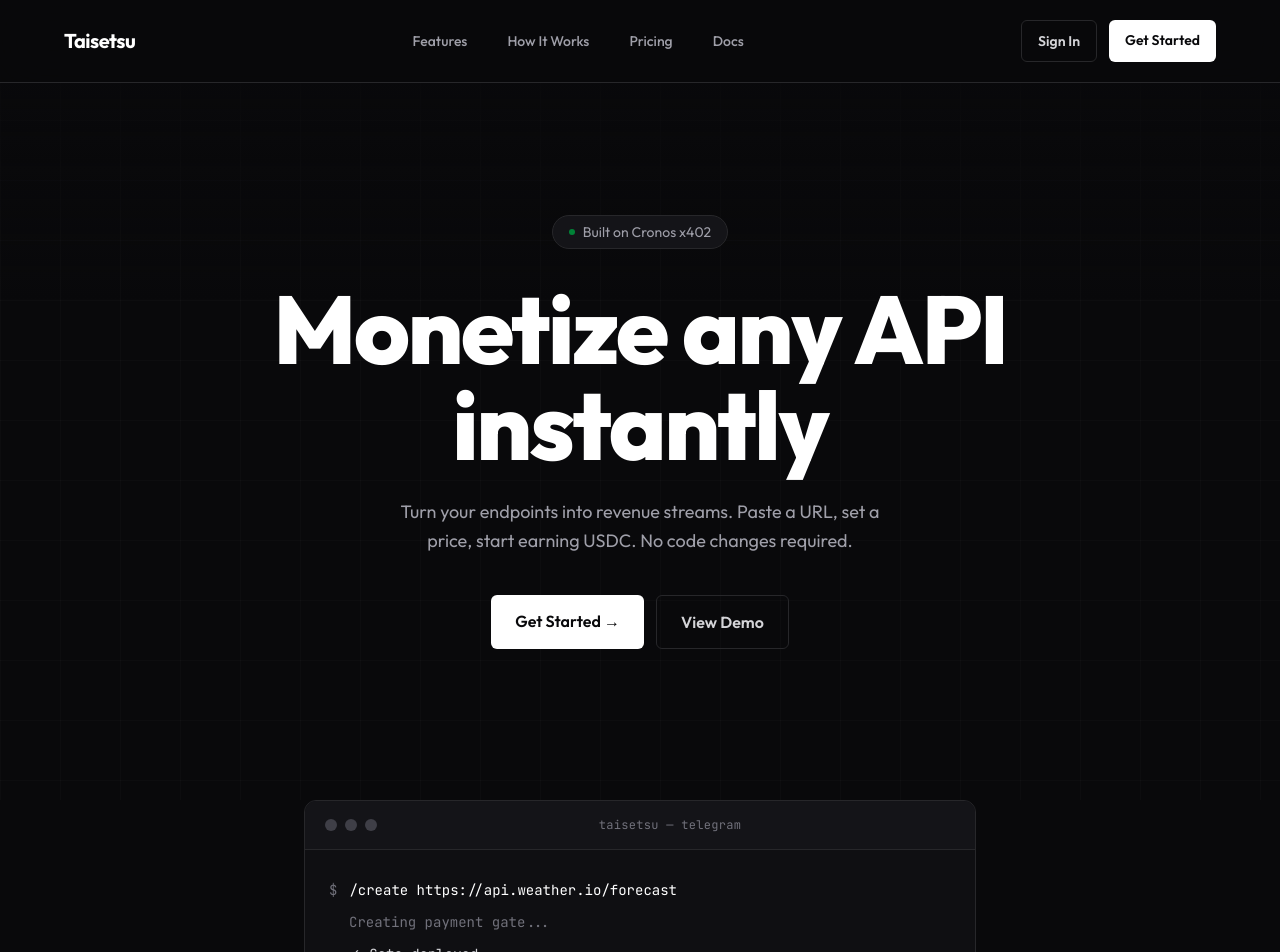
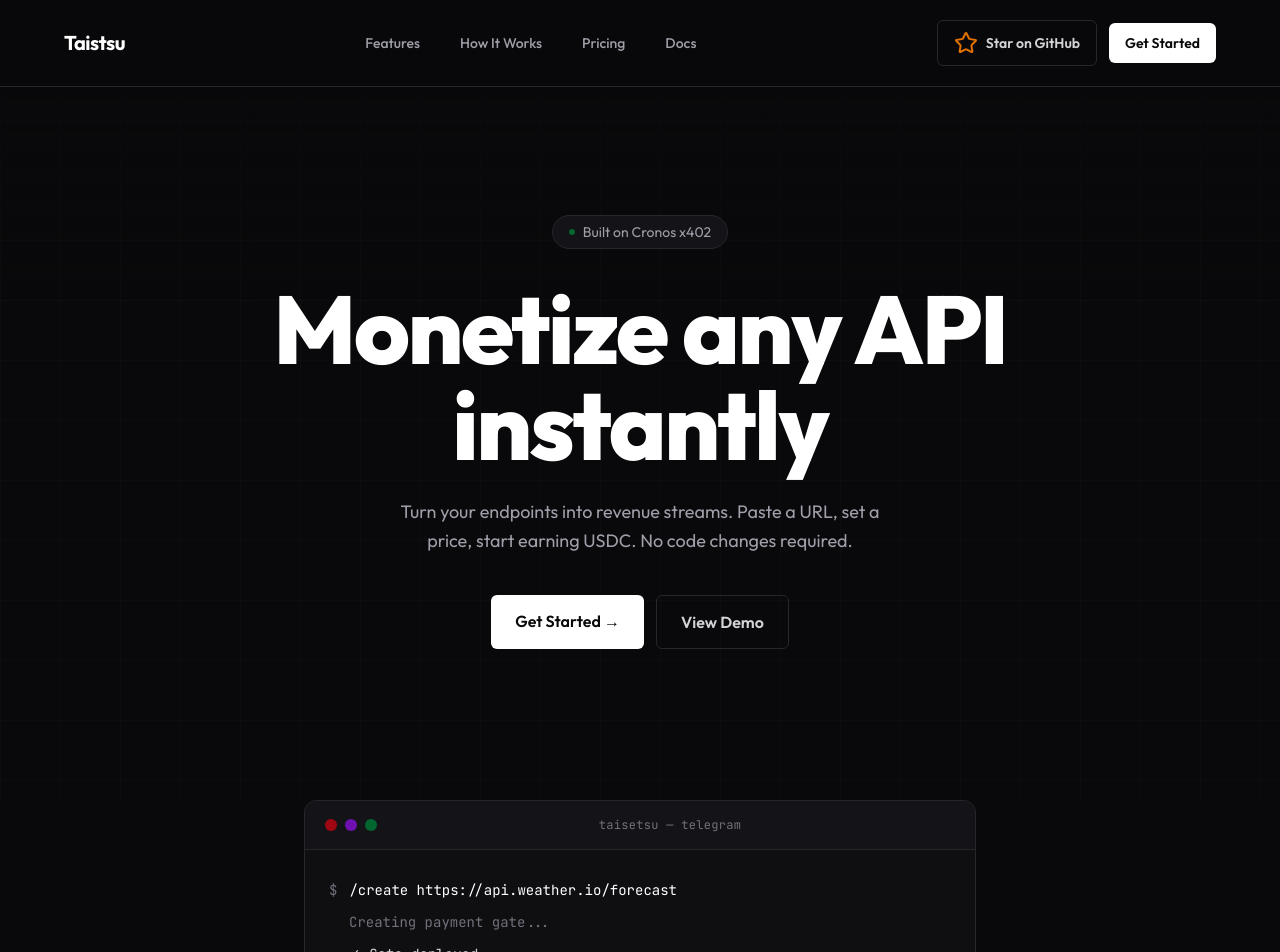
Before and after one commit to ZenWeb3/Taisetsu, a Next.js app: page / in a window 1280 px wide. Shown: the top 952 px of the page. Built offline with nearby package versions, Linux system fonts and the light colour scheme.

Commit message:
added links, make minimal UI change

```diff
--- a/package.json
+++ b/package.json
@@ -9,6 +9,8 @@
     "lint": "eslint"
   },
   "dependencies": {
+    "lucide": "^0.562.0",
+    "lucide-react": "^0.562.0",
     "next": "16.1.3",
     "react": "19.2.3",
     "react-dom": "19.2.3"
--- a/src/components/Footer.tsx
+++ b/src/components/Footer.tsx
@@ -1,4 +1,11 @@
 import Link from "next/link";
+
+const footerLinks = [
+  { name: "Docs", href: "/docs" },
+  { name: "GitHub", href: "https://github.com/zenweb3/taisetsu" },
+  { name: "Discord", href: "https://discord.gg/zenfiweb3" },
+  { name: "Twitter", href: "https://twitter.com/zenonchain" },
+];
 
 export default function Footer() {
   return (
@@ -8,13 +15,17 @@
       </div>
 
       <div className="flex gap-8">
-        {["Docs", "GitHub", "Discord", "Twitter"].map((link) => (
+        {footerLinks.map((link) => (
           <Link
-            key={link}
-            href="#"
+            key={link.name}
+            href={link.href}
+            target={link.href.startsWith("http") ? "_blank" : undefined}
+            rel={
+              link.href.startsWith("http") ? "noopener noreferrer" : undefined
+            }
             className="text-zinc-600 text-sm hover:text-zinc-300 transition-colors"
           >
-            {link}
+            {link.name}
           </Link>
         ))}
       </div>
@@ -22,7 +33,9 @@
       <p className="text-zinc-700 text-xs">
         Built for{" "}
         <Link
-          href="#"
+          href="https://dorahacks.io/hackathon/cronos-x402"
+          target="_blank"
+          rel="noopener noreferrer"
           className="text-zinc-500 hover:text-white transition-colors"
         >
           Cronos x402 Hackathon
--- a/src/components/Hero.tsx
+++ b/src/components/Hero.tsx
@@ -4,7 +4,7 @@
   return (
     <section className="min-h-screen flex flex-col justify-center items-center text-center px-6 pt-32 pb-16 relative z-10">
       <div className="animate-fade-in-up inline-flex items-center gap-2 px-4 py-1.5 bg-[#141418] border border-[#27272a] rounded-full text-sm text-zinc-400 mb-8">
-        <span className="w-1.5 h-1.5 bg-green-700 rounded-full" />
+        <span className="w-1.5 h-1.5 bg-green-800 rounded-full" />
         Built on Cronos x402
       </div>
 
--- a/src/components/Navbar.tsx
+++ b/src/components/Navbar.tsx
@@ -1,32 +1,44 @@
 import Link from "next/link";
+import { Star } from "lucide-react";
+
+const navLinks = [
+  { name: "Features", href: "#features" },
+  { name: "How It Works", href: "#how-it-works" },
+  { name: "Pricing", href: "#pricing" },
+  { name: "Docs", href: "/docs" },
+];
 
 export default function Navbar() {
   return (
     <nav className="fixed top-0 left-0 right-0 px-6 lg:px-16 py-5 flex justify-between items-center z-100 bg-[#09090b]/80 backdrop-blur-xl border-b border-[#27272a]">
-      <div className="flex items-center gap-2.5">
-        <span className="font-bold text-xl tracking-tight">Taisetsu</span>
-      </div>
+      <Link href="/" className="flex items-center gap-2.5">
+        <span className="font-bold text-xl tracking-tight">Taistsu</span>
+      </Link>
 
       <ul className="hidden md:flex gap-10">
-        {["Features", "How It Works", "Pricing", "Docs"].map((item) => (
-          <li key={item}>
+        {navLinks.map((item) => (
+          <li key={item.name}>
             <Link
-              href={`#${item.toLowerCase().replace(/\s+/g, "-")}`}
+              href={item.href}
               className="text-zinc-400 text-sm font-medium hover:text-white transition-colors"
             >
-              {item}
+              {item.name}
             </Link>
           </li>
         ))}
       </ul>
 
-      <div className="flex gap-3">
+      <div className="flex justify-center items-center gap-3">
         <Link
-          href="#"
-          className="px-4 py-2.5 rounded-md text-sm font-semibold text-zinc-300 border border-[#27272a] hover:bg-[#1a1a1f] hover:border-[#3f3f46] hover:text-white transition-all"
+          href="https://github.com/zenweb3/taisetsu"
+          target="_blank"
+          rel="noopener noreferrer"
+          className="px-4 py-2.5 rounded-md text-sm font-semibold text-zinc-300 border border-[#27272a] hover:bg-[#1a1a1f] hover:border-[#3f3f46] hover:text-white transition-all flex items-center gap-2"
         >
-          Sign In
+          <Star className="border-0 text-amber-600" />
+          Star on GitHub
         </Link>
+
         <Link
           href="#"
           className="px-4 py-2.5 rounded-md text-sm font-semibold bg-white text-[#09090b] hover:bg-zinc-200 hover:-translate-y-0.5 transition-all"
--- a/src/components/Terminal.tsx
+++ b/src/components/Terminal.tsx
@@ -3,9 +3,9 @@
     <section className="animate-fade-in-up animate-delay-400 px-6 lg:px-16 pb-24 relative z-10">
       <div className="max-w-2xl mx-auto bg-[#0f0f12] border border-[#27272a] rounded-xl overflow-hidden">
         <div className="flex items-center gap-2 px-5 py-4 bg-[#141418] border-b border-[#27272a]">
-          <div className="w-3 h-3 rounded-full bg-zinc-700" />
-          <div className="w-3 h-3 rounded-full bg-zinc-700" />
-          <div className="w-3 h-3 rounded-full bg-zinc-700" />
+          <div className="w-3 h-3 rounded-full bg-red-800" />
+          <div className="w-3 h-3 rounded-full bg-purple-800" />
+          <div className="w-3 h-3 rounded-full bg-green-800" />
           <span className="flex-1 text-center font-mono text-xs text-zinc-500 tracking-wide">
             taisetsu — telegram
           </span>
@@ -34,7 +34,7 @@
           </div>
           <div className="text-white pl-5">
             Total: 142,380 requests → $142.38 USDC
-            <span className="inline-block w-2 h-4 bg-zinc-400 ml-0.5 align-middle cursor-blink" />
+            <span className="inline-block w-2 h-4 bg-purple-800 ml-0.5 align-middle cursor-blink" />
           </div>
         </div>
       </div>
```
Also changed, not shown: 1 other file (tests, documents, lock files or other folders).
